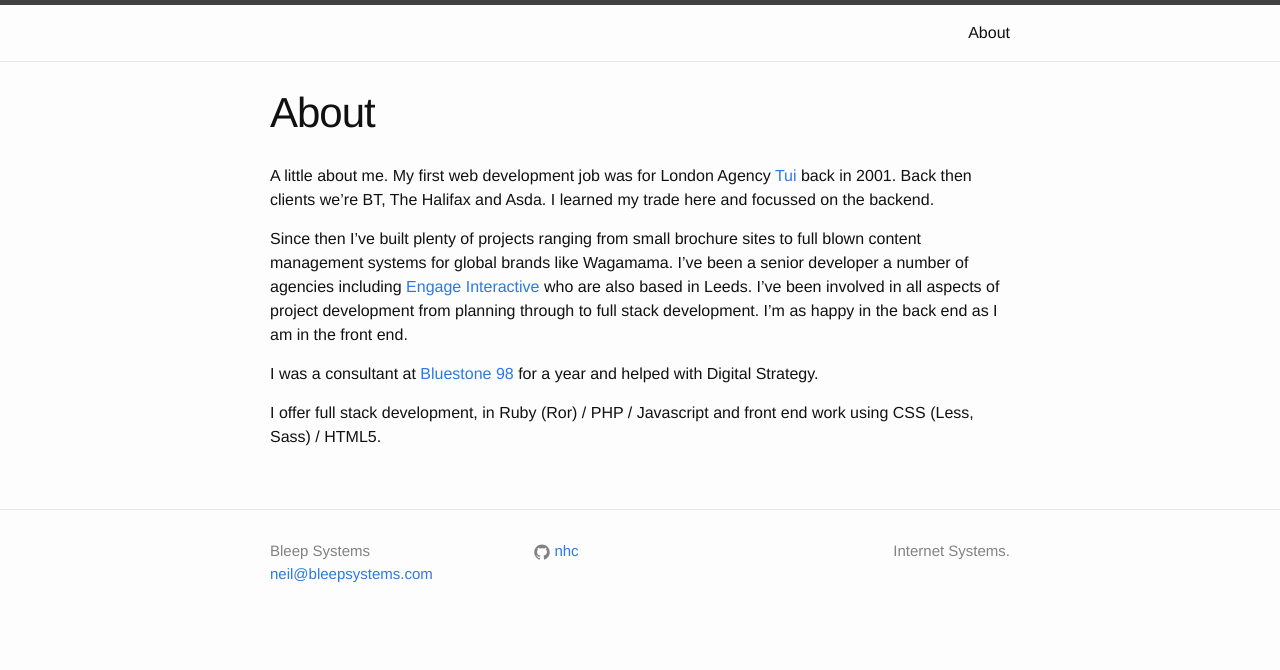
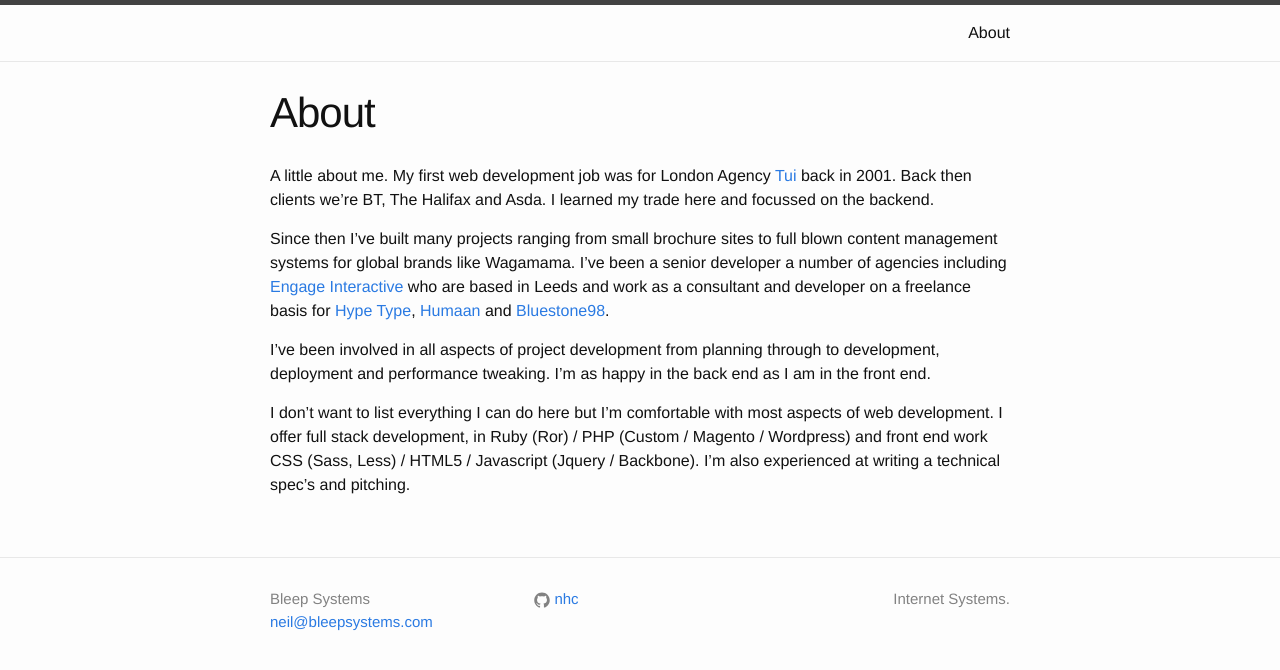
Before and after one commit to bleepsystems/bleepsystems, a Jekyll site: the page built from about.md, in a window 1280 px wide. Shown: the top 670 px of the page. Built offline with Jekyll 4.4.1, drawn with Linux system fonts in a browser that asks for light colours.

Commit message:
Changed about page

```diff
--- a/about.md
+++ b/about.md
@@ -6,8 +6,8 @@
 
 A little about me. My first web development job was for London Agency [Tui](http://www.tui.co.uk) back in 2001. Back then clients we're BT, The Halifax and Asda. I learned my trade here and focussed on the backend.
 
-Since then I've built plenty of projects ranging from small brochure sites to full blown content management systems for global brands like Wagamama. I've been a senior developer a number of agencies including [Engage Interactive](http://www.engageinteractive.co.uk) who are also based in Leeds. I've been involved in all aspects of project development from planning through to full stack development. I'm as happy in the back end as I am in the front end.
+Since then I've built many projects ranging from small brochure sites to full blown content management systems for global brands like Wagamama. I've been a senior developer a number of agencies including [Engage Interactive](http://www.engageinteractive.co.uk) who are based in Leeds and work as a consultant and developer on a freelance basis for [Hype Type](http://hypetype.co.uk), [Humaan](http://humaan.com) and [Bluestone98](http://bluestone98.com).
 
-I was a consultant at [Bluestone 98](http://bluestone98.com) for a year and helped with Digital Strategy.
+I've been involved in all aspects of project development from planning through to development, deployment and performance tweaking. I'm as happy in the back end as I am in the front end.
 
-I offer full stack development, in Ruby (Ror) / PHP / Javascript and front end work using CSS (Less, Sass) / HTML5.
+I don't want to list everything I can do here but I'm comfortable with most aspects of web development. I offer full stack development, in Ruby (Ror) / PHP (Custom / Magento / Wordpress) and front end work CSS (Sass, Less) / HTML5 / Javascript (Jquery / Backbone). I'm also experienced at writing a technical spec's and pitching.
```
